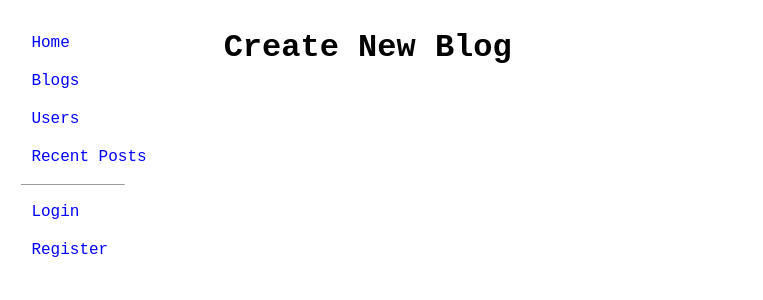
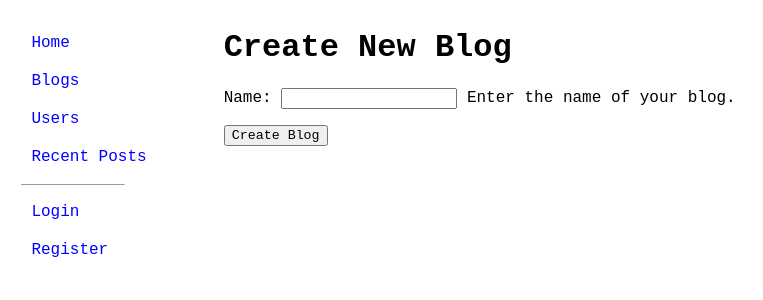
Before and after one commit to anthonysea/miniblog, a Django app: page /blogs/create in a window 1280 px wide. Shown: the top 300 px of the page, without its empty margins (113-876 px from the left). Run offline with Django 3.2, Linux system fonts and the light colour scheme.

Commit message:
Added functionality to create blog using generics.CreateView; added conditional to side bar to show either their blog or a link to create a blog; refactored view name of BlogDetailView to blog-detail instead of blog

```diff
--- a/blog/templates/base.html
+++ b/blog/templates/base.html
@@ -19,7 +19,9 @@
                 {% if user.is_authenticated %}
                     <li><a href="{% url 'user-detail' user.id %}">{{ user.username }}</a></li>
                     {% if user.blog_set.first %}
-                    <li><a href="{% url 'blog' user.blog_set.first.id %}">My Blog</a></li>
+                    <li><a href="{% url 'blog-detail' user.blog_set.first.id %}">My Blog</a></li>
+                    {% else %}
+                    <li><a href="{% url 'blog-create' %}">Create A Blog</a></li>
                     {% endif %}
                     <li><a href="{% url 'logout' %}">Logout</a></li>
                 {% else %}
--- a/blog/templates/blog_create.html
+++ b/blog/templates/blog_create.html
@@ -2,4 +2,9 @@
 
 {% block content %}
 <h1>Create New Blog</h1>
+<form action="" method="post">
+    {% csrf_token %}
+    {{ form.as_p }}
+    <input type="submit" value="Create Blog"/>
+</form>
 {% endblock %}
--- a/blog/templates/blog_list.html
+++ b/blog/templates/blog_list.html
@@ -4,7 +4,7 @@
     <h1>Blogs</h1>
     <ul>
     {% for blog in blog_list %}
-        <li><a href="{% url 'blog' blog_pk=blog.id %}">{{ blog.name }}</a></li>
+        <li><a href="{% url 'blog-detail' blog_pk=blog.id %}">{{ blog.name }}</a></li>
     {% endfor %}
     </ul>
 {% endblock %}
--- a/blog/urls.py
+++ b/blog/urls.py
@@ -19,7 +19,7 @@ urlpatterns += [
 # Detail views of Users, Blogs, and Posts
 urlpatterns += [
     path('user/<int:user_pk>', views.UserDetailView.as_view(), name='user-detail'),
-    path('blog/<int:blog_pk>', views.BlogDetailView.as_view(), name='blog'),
+    path('blog/<int:blog_pk>', views.BlogDetailView.as_view(), name='blog-detail'),
     path('blog/<int:blog_pk>/post/<int:post_pk>', views.PostDetailView.as_view(), name='post-detail'),
 ]
 
--- a/blog/views.py
+++ b/blog/views.py
@@ -3,6 +3,7 @@ from django.contrib.auth import login, authenticate
 from django.views import generic
 from django.shortcuts import get_object_or_404
 from django.urls import reverse
+from django.forms import ModelForm
 
 from blog.models import Blog, Post, Comment
 from blog.forms import RegistrationForm, CommentForm
@@ -132,7 +133,7 @@ class PostCreateView(generic.edit.CreateView):
     fields = ['title', 'body']
 
     def form_valid(self, form):
-        self.post = form.save()
+        self.post = form.save(commit=False)
         self.post.author = User.objects.get(id=self.request.user.id)
         self.post.blog = Blog.objects.get(user=self.request.user.id)
         self.post.posted_on = date.today()
@@ -147,3 +148,12 @@ class BlogCreateView(generic.edit.CreateView):
     model = Blog
     template_name = 'blog_create.html'
     fields = ['name']
+
+    def form_valid(self, form):
+        self.blog = form.save(commit=False) # Create instance of the blog, but don't save to database becuase we have to set the user which is done in the next line
+        self.blog.user = self.request.user
+        self.blog.save()
+        return super().form_valid(form)
+
+    def get_success_url(self):
+        return reverse('blog-detail', kwargs={'blog_pk': self.blog.id})
```
